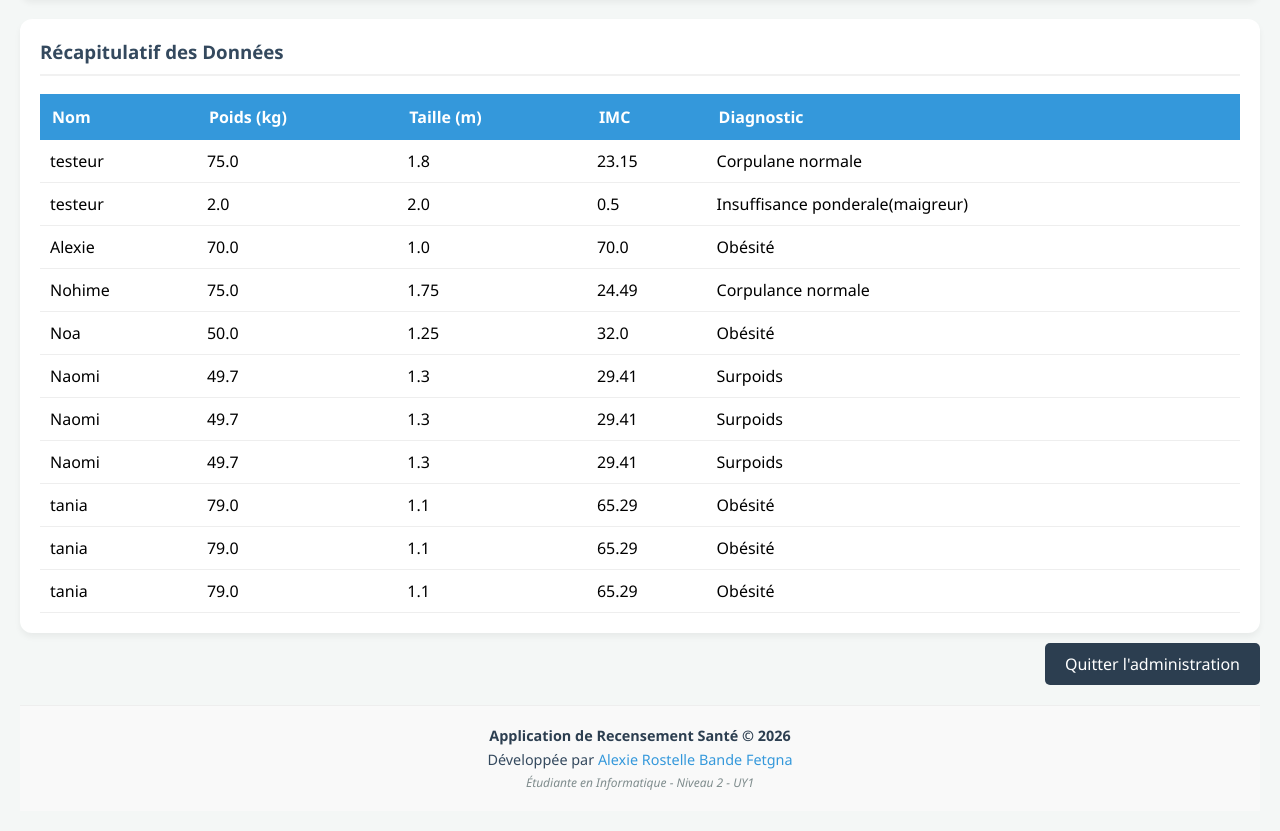
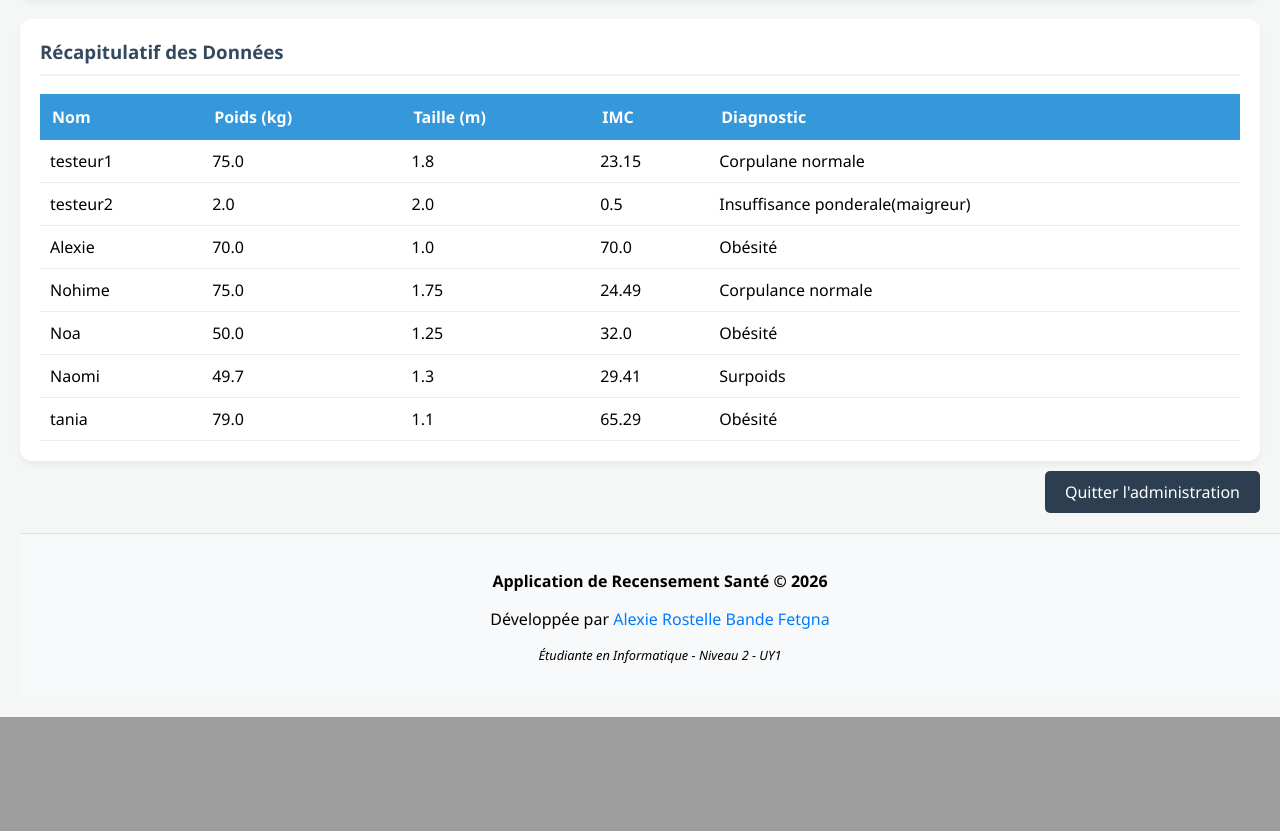
Before and after one commit to alexie-84/TP-IMC-Final, a Flask app: page /stats in a window 1280 px wide. Shown: the part 1308-2139 px from the top of the page. After the commit the page ends 2025 px from the top, so only its background shows below. Run offline with Flask 3, Linux system fonts and the light colour scheme.

Commit message:
Signature responsive sur toutes les pages

```diff
--- a/donnees.json
+++ b/donnees.json
@@ -1,6 +1,6 @@
 [
     {
-        "nom": "testeur",
+        "nom": "testeur1",
         "telephone": "67778899",
         "poids": 75.0,
         "taille": 1.8,
@@ -8,7 +8,7 @@
         "etat": "Corpulane normale"
     },
     {
-        "nom": "testeur",
+        "nom": "testeur2",
         "telephone": "67778899",
         "poids": 2.0,
         "taille": 2.0,
@@ -39,22 +39,7 @@
         "imc": 32.0,
         "etat": "Ob\u00e9sit\u00e9"
     },
-    {
-        "nom": "Naomi",
-        "telephone": "698765434",
-        "poids": 49.7,
-        "taille": 1.3,
-        "imc": 29.41,
-        "etat": "Surpoids"
-    },
-    {
-        "nom": "Naomi",
-        "telephone": "67778899",
-        "poids": 49.7,
-        "taille": 1.3,
-        "imc": 29.41,
-        "etat": "Surpoids"
-    },
+
     {
         "nom": "Naomi",
         "telephone": "67778899",
@@ -70,21 +55,5 @@
         "taille": 1.1,
         "imc": 65.29,
         "etat": "Ob\u00e9sit\u00e9"
-    },
-    {
-        "nom": "tania",
-        "telephone": "67778899",
-        "poids": 79.0,
-        "taille": 1.1,
-        "imc": 65.29,
-        "etat": "Ob\u00e9sit\u00e9"
-    },
-    {
-        "nom": "tania",
-        "telephone": "67778899",
-        "poids": 79.0,
-        "taille": 1.1,
-        "imc": 65.29,
-        "etat": "Ob\u00e9sit\u00e9"
     }
 ]
--- a/templates/stats.html
+++ b/templates/stats.html
@@ -82,10 +82,30 @@
             <a href="/" style="text-decoration: none; background: #2c3e50; color: white; padding: 10px 20px; border-radius: 5px;">Quitter l'administration</a>
         </div>
     </div>
-<footer style="margin-top: 30px; text-align: center; padding: 15px; border-top: 1px solid #eee; background: #f9f9f9; width: 100%; box-sizing: border-box;">
-    <p style="margin: 5px 0; font-size: 0.9em; font-weight: bold; color: #2c3e50;">Application de Recensement Santé © 2026</p>
-    <p style="margin: 5px 0; font-size: 0.9em; color: #34495e;">Développée par <span style="color: #3498db;">Alexie Rostelle Bande Fetgna</span></p>
-    <p style="margin: 5px 0; font-size: 0.75em; color: #7f8c8d; font-style: italic;">Étudiante en Informatique - Niveau 2 - UY1</p>
+<style>
+    .mon-footer {
+        margin-top: 30px;
+        text-align: center;
+        padding: 20px;
+        background: #f8f9fa;
+        border-top: 1px solid #dee2e6;
+        width: 100%;
+    }
+
+
+    @media (max-width: 600px) {
+        .mon-footer {
+            font-size: 14px;
+            padding: 10px;
+            position: relative;
+        }
+    }
+</style>
+
+<footer class="mon-footer">
+    <p><strong>Application de Recensement Santé © 2026</strong></p>
+    <p>Développée par <span style="color: #007bff;">Alexie Rostelle Bande Fetgna</span></p>
+    <p style="font-size: 0.8em; font-style: italic;">Étudiante en Informatique - Niveau 2 - UY1</p>
 </footer>
 
 
```
Also changed, not shown: templates/choix.html (+24 -4 lines), templates/index.html (+23 -4 lines).
